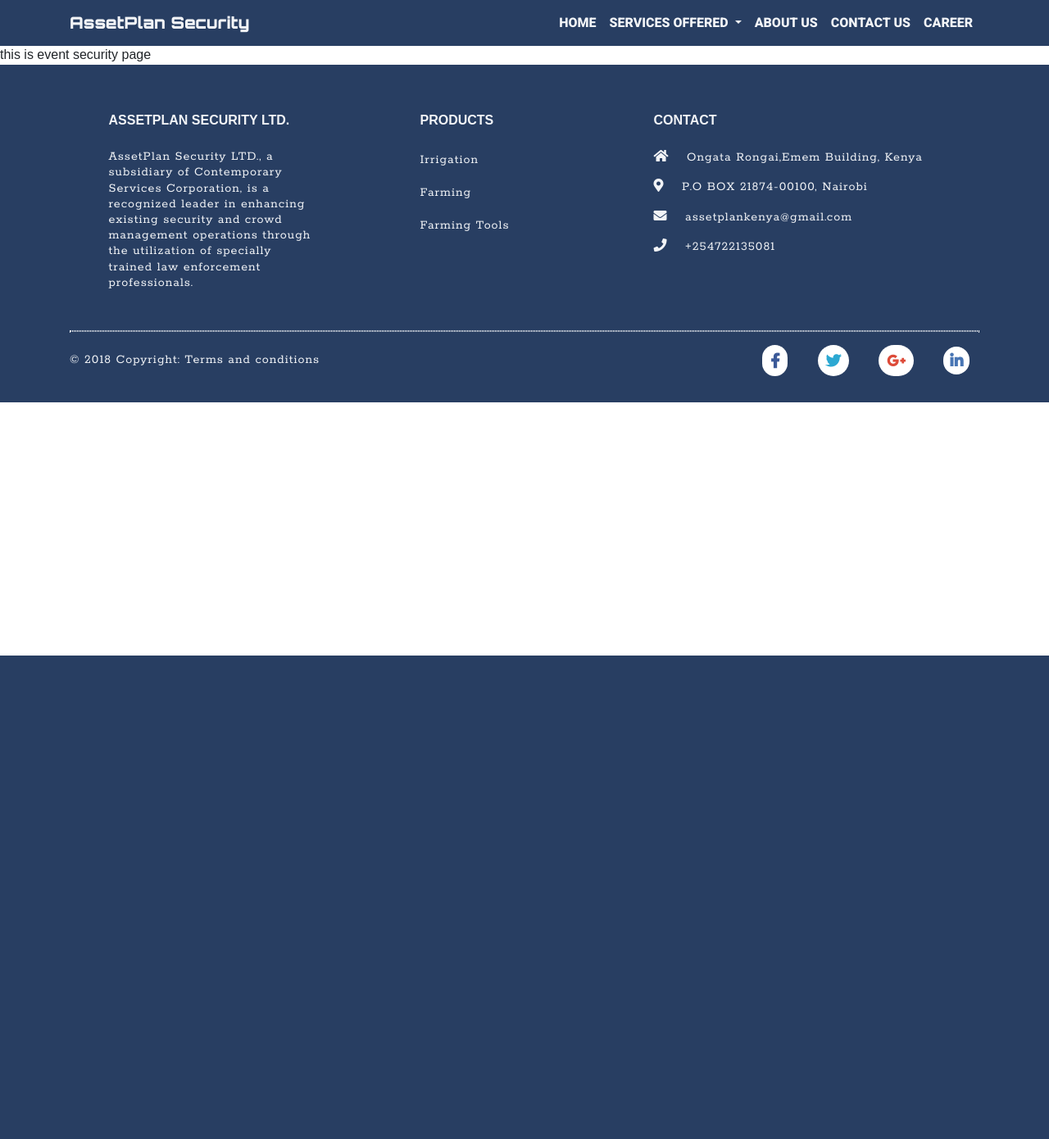
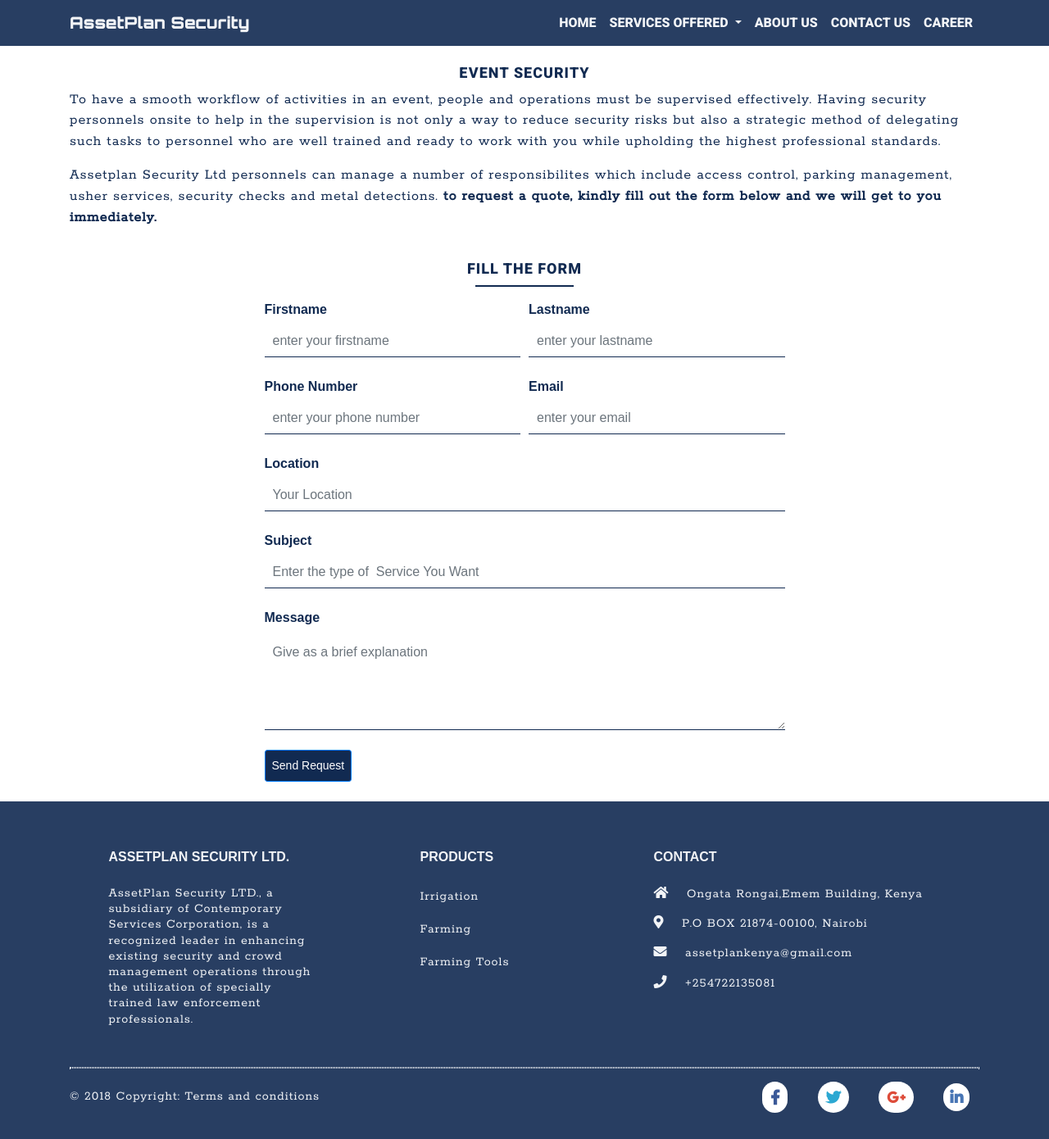
Before and after one commit to chirchir12/assetplan, a Django app: page /services/event-security/ in a window 1280 px wide. Shown: the whole page at 82% size. Before the commit the page ends 800 px from the top, so only its background shows below. Run offline with Django 3.2, Linux system fonts and the light colour scheme; some libraries are stand-ins or nearby versions.

Commit message:
event security added

```diff
--- a/services/templates/services/event_security.html
+++ b/services/templates/services/event_security.html
@@ -1,5 +1,22 @@
 {% extends 'base.html' %}
 {% block title %}Event Security {% endblock %}
+
+
 {% block content %}
-this is event security page
+<div class="container">
+	<div class="row mt-4">
+		<div class="col brief bodytext-p">
+			<h4 class="text-center subtitle">Event Security</h4>
+			<p> To have a smooth workflow of activities in an event, people and operations must be supervised effectively. Having security personnels onsite to help in the supervision is not only a way to reduce security risks but also a strategic method of delegating such tasks to personnel who are well trained and ready to work with you while upholding the highest professional standards.  </p>
+			<p>Assetplan Security Ltd personnels can manage a number of responsibilites which include access control, parking management, usher services, security checks and metal detections. <b>to request a quote, kindly fill out the form below and we will get to you immediately.</b></p>
+		</div>
+	</div>
+	<div class="row my-4">
+		<div class="col-12 col-md-7 mx-auto">
+			<h4 class="text-center subtitle">Fill the Form</h4>
+			<div class="underlineform"></div>
+			{% include 'services/snippets/quote-form.html' with form=form %}
+		</div>
+	</div>
+</div>
 {% endblock %}
```
Also changed, not shown: services/templates/services/alarm_and_cctv_installation.html (+17 -2 lines).
